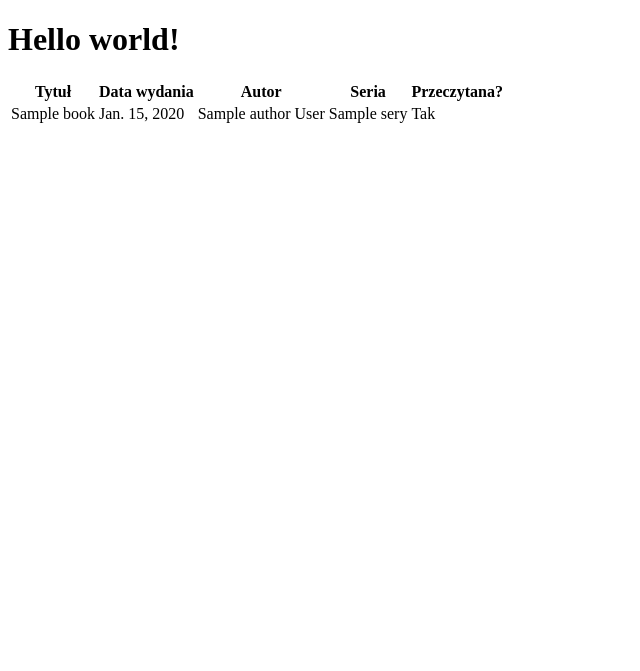
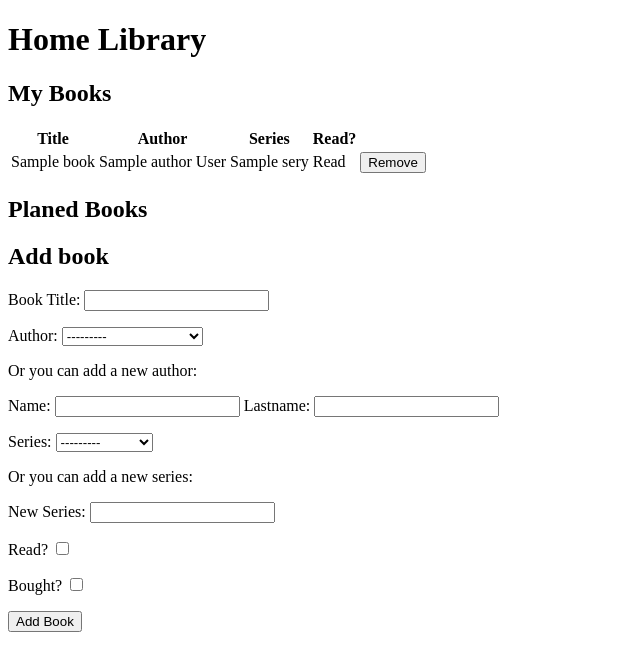
Before and after one commit to Seferp/My-Library, a Django app: page / in a window 1280 px wide. Shown: the top 671 px of the page, without its empty margins (0-640 px from the left). Run offline with Django 4.2, Linux system fonts and the light colour scheme; tables that the repository leaves empty hold one stand-in row (values such as "Sample post").

Commit message:
Create forms Updates Models

```diff
--- a/MyLibrary/MyLibrary/settings.py
+++ b/MyLibrary/MyLibrary/settings.py
@@ -40,7 +40,7 @@ INSTALLED_APPS = [
     'django.contrib.messages',
     'django.contrib.staticfiles',
 
-    'my_lib'
+    'my_lib',
 ]
 
 MIDDLEWARE = [
--- a/MyLibrary/my_lib/admin.py
+++ b/MyLibrary/my_lib/admin.py
@@ -15,6 +15,7 @@ class BooksAdmin(admin.ModelAdmin):
     list_display = ('title',)
 
 
+
 admin.site.register(Authors, AuthorsAdmin)
 admin.site.register(Series, SeriesAdmin)
 admin.site.register(Books, BooksAdmin)
--- /dev/null
+++ b/MyLibrary/my_lib/forms.py
@@ -0,0 +1,20 @@
+from django import forms
+from .models import Books
+
+
+class BooksForm(forms.ModelForm):
+    new_author_name = forms.CharField(max_length=100, required=False, label='Name')
+    new_author_lastname = forms.CharField(max_length=100, required=False, label='Lastname')
+    new_series = forms.CharField(max_length=100, required=False, label='New Series')
+
+
+    class Meta:
+        model = Books
+        fields = '__all__'
+        labels = {
+            'title': 'Book Title',
+            'author': 'Author',
+            'series': 'Series',
+            'read': 'Read?',
+            'bought': 'Bought?'
+        }
--- a/MyLibrary/my_lib/models.py
+++ b/MyLibrary/my_lib/models.py
@@ -1,6 +1,7 @@
 from django.db import models
 
 # Create your models here.
+
 
 class Authors(models.Model):
     name = models.CharField(max_length=50)
@@ -16,14 +17,15 @@ class Series(models.Model):
     def __str__(self):
         return f'{self.name}'
 
+
 class Books(models.Model):
     yes_or_no_choices = [(True, 'Yes'), (False, 'No')]
 
-    title = models.CharField(max_length=100)
-    publication_date = models.DateField(null=True, blank=True)
+    title = models.CharField(max_length=100, blank=False)
     author = models.ForeignKey(Authors, on_delete=models.CASCADE, null=True, blank=True)
     series = models.ForeignKey(Series, on_delete=models.CASCADE, null=True, blank=True)
     read = models.BooleanField(yes_or_no_choices)
+    bought = models.BooleanField(yes_or_no_choices)
 
     def __str__(self):
         return f'{self.title}'
--- a/MyLibrary/my_lib/templates/my_lib/home.html
+++ b/MyLibrary/my_lib/templates/my_lib/home.html
@@ -5,28 +5,91 @@
     <title>Home</title>
 </head>
 <body>
-<h1>Hello world!</h1>
+<h1>Home Library</h1>
+<h2>My Books</h2>
+{% if books %}
     <table>
         <thead>
             <tr>
-            <th>Tytuł</th>
-            <th>Data wydania</th>
-            <th>Autor</th>
-            <th>Seria</th>
-            <th>Przeczytana?</th>
+                <th>Title</th>
+                <th>Author</th>
+                <th>Series</th>
+                <th>Read?</th>
             </tr>
         </thead>
         <tbody>
             {% for book in books %}
             <tr>
                 <td>{{ book.title }}</td>
-            <td>{{ book.publication_date|default:'-' }}</td>
                 <td>{{ book.author|default:'-' }}</td>
                 <td>{{ book.series|default:'-' }}</td>
                 <td>{{ book.read_display }}</td>
+                <td>
+                    <form method="post" action="{% url 'delete_book' book.pk %}">
+                        {% csrf_token %}
+                        <input type="hidden" name="book_id" value="{{ book.pk }}">
+                        <button type="submit">Remove</button>
+                    </form>
+                </td>
+                <td>
+                    <form method="post" action="{% url 'update_book' book.id %}">
+                        {% csrf_token %}
+                        {% if not book.read %}
+                            <button type="submit" name="fields_to_update" value="read">
+                                Read
+                            </button>
+                        {% endif %}
+                    </form>
+                </td>
             </tr>
             {% endfor %}
         </tbody>
     </table>
+{% endif %}
+<h2>Planed Books</h2>
+{% if planed_books %}
+    <table>
+        <thead>
+            <tr>
+                <th>Title</th>
+                <th>Author</th>
+                <th>Series</th>
+            </tr>
+        </thead>
+        <tbody>
+            {% for planed_book in planed_books %}
+            <tr>
+                <td>{{ planed_book.title }}</td>
+                <td>{{ planed_book.author|default:'-' }}</td>
+                <td>{{ planed_book.series|default:'-' }}</td>
+                <td>
+                    <form method="post" action="{% url 'update_book' planed_book.id %}">
+                        {% csrf_token %}
+                        <button type="submit" name="fields_to_update" value="bought">Bought</button>
+                    </form>
+                </td>
+            </tr>
+            {% endfor %}
+        </tbody>
+    </table>
+{% endif %}
+<h2>Add book</h2>
+<form method="post" action="{% url 'home' %}">
+    {% csrf_token %}
+    <p>{{ form.title.label_tag }} {{ form.title }}</p>
+    <p>{{ form.author.label_tag }} {{ form.author }}</p>
+    <p>Or you can add a new author:<br>
+        <p>{{ form.new_author_name.label_tag }} {{ form.new_author_name }}
+        {{ form.new_author_lastname.label_tag }} {{ form.new_author_lastname }}</p>
+    </p>
+    <p>{{ form.series.label_tag }} {{ form.series }}</p>
+    <p> Or you can add a new series:<br>
+        <p>{{ form.new_series.label_tag }} {{ form.new_series }}</p>
+    </p>
+    <p>{{ form.read.label_tag }} {{ form.read }}</p>
+    <p>{{ form.bought.label_tag }} {{ form.bought }}</p>
+    <button type="submit">Add Book</button>
+</form>
+
 </body>
 </html>
--- a/MyLibrary/my_lib/urls.py
+++ b/MyLibrary/my_lib/urls.py
@@ -3,4 +3,6 @@ from . import views
 
 urlpatterns = [
     path('', views.Home.as_view(), name='home'),
+    path('<int:pk>/delete/', views.DeleteBook.as_view(), name='delete_book'),
+    path('<int:book_id>/update/', views.UpdateBook.as_view(), name='update_book'),
 ]
--- a/MyLibrary/my_lib/views.py
+++ b/MyLibrary/my_lib/views.py
@@ -1,23 +1,104 @@
-from django.shortcuts import render, redirect
-from django.views.generic import View
-from .models import Books
+from django.shortcuts import render, redirect, get_object_or_404
+from django.views.generic import View, DeleteView
+from django.urls import reverse_lazy
+from .models import Books, Authors, Series
+from .forms import BooksForm
+
 # Create your views here.
 
 
 class Home(View):
     def get_books(self):
-        books = Books.objects.all().order_by('id')
+        books = Books.objects.filter(bought=True).order_by('id')
         for book in books:
             if book.read == True:
-                book.read_display = 'Tak'
+                book.read_display = 'Read'
             else:
-                book.read_display = 'Nie'
+                book.read_display = 'Unread'
         return books
+
+    def get_planed_books(self):
+        planed_books = Books.objects.filter(bought=False).order_by('id')
+        return planed_books
+
 
     def get(self, request):
         books = self.get_books()
+        form = BooksForm()
+        planed_books = self.get_planed_books()
 
         context = {
-            'books': books
+            'books': books,
+            'form': form,
+            'planed_books': planed_books
         }
         return render(request, 'my_lib/home.html', context)
+
+
+    def post(self, request):
+        form = BooksForm(request.POST)
+
+        if form.is_valid():
+            new_author_name = form.cleaned_data.get('new_author_name')
+            new_author_lastname = form.cleaned_data.get('new_author_last_name')
+            new_series_name = form.cleaned_data.get('new_series')
+
+            if new_author_name or new_author_lastname:
+                new_author = Authors.objects.create(name=new_author_name, lastname=new_author_lastname)
+                book = form.save(commit=False)
+                book.author = new_author
+
+                if new_series_name:
+                    new_series = Series.objects.create(name=new_series_name)
+                    book.series = new_series
+
+                book.save()
+
+            else:
+                if new_series_name:
+                    new_series = Series.objects.create(name=new_series_name)
+                    book = form.save(commit=False)
+                    book.series = new_series
+
+                form.save()
+
+            return redirect('home')
+        else:
+            books = self.get_books()
+
+        context = {
+            'books': books,
+            'form': form,
+        }
+        return render(request, 'my_lib/home.html', context)
+
+
+
+class DeleteBook(DeleteView):
+    model = Books
+    success_url = reverse_lazy('home')
+
+    def delete_book(self, book_id):
+        book_delete = get_object_or_404(Books, id=book_id)
+        book_delete.delete()
+        return redirect('home')
+
+class UpdateBook(View):
+    model = Books
+    template_name = 'my_lib/home.html'
+    success_url = reverse_lazy('home')
+
+    def get(self, request, book_id):
+        book = get_object_or_404(Books, id=book_id)
+        return render(request, self.template_name, {'book': book})
+    def post(self, request, book_id):
+        book = get_object_or_404(Books, id=book_id)
+        fields_to_update = request.POST.getlist('fields_to_update')
+
+        if 'read' in fields_to_update:
+            book.read = not book.read
+        if 'bought' in fields_to_update:
+            book.bought = not book.bought
+
+        book.save()
+        return redirect('home')
```
Also changed, not shown: MyLibrary/my_lib/migrations/0003_remove_books_publication_date.py (added), MyLibrary/my_lib/migrations/0004_planedbooks.py (added), MyLibrary/my_lib/migrations/0005_delete_planedbooks.py (added), MyLibrary/my_lib/migrations/0006_books_bought.py (added), 1 other file. Lines whose indentation alone changed are shown as unchanged.
